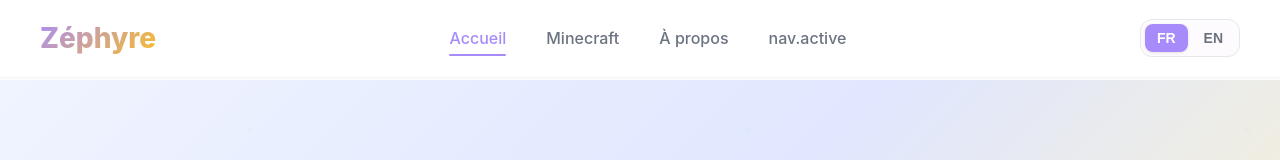
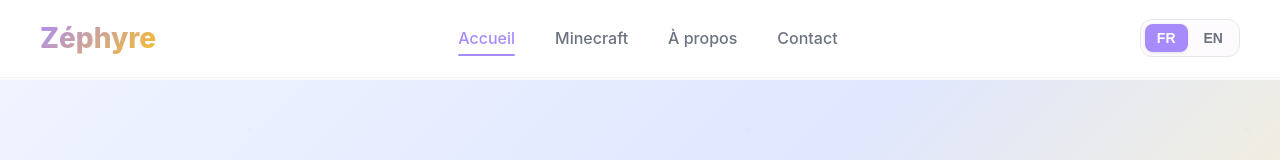
Before and after one commit to Punkiepoux/zephyre-app, an Angular app: page / in a window 1280 px wide. Shown: the top 160 px of the page. Built offline with nearby package versions, Linux system fonts and the light colour scheme.

Commit message:
Update of translation feature to make it work

```diff
--- a/src/app/app.component.html
+++ b/src/app/app.component.html
@@ -17,7 +17,7 @@
           routerLinkActive="active"
           [routerLinkActiveOptions]="{ exact: true }"
           class="nav-link"
-          >{{ 'nav.home' | translate }}</a
+          >{{ "nav.home" | translate }}</a
         >
       </li>
       <li>
@@ -25,29 +25,26 @@
           [routerLink]="'/minecraft'"
           routerLinkActive="active"
           class="nav-link"
-          >{{ 'nav.minecraft' | translate }}</a
+          >{{ "nav.minecraft" | translate }}</a
         >
       </li>
       <li>
-        <a
-          [routerLink]="'/about'"
-          routerLinkActive="active"
-          class="nav-link"
-          >{{ 'nav.about' | translate }}</a
-        >
+        <a [routerLink]="'/about'" routerLinkActive="active" class="nav-link">{{
+          "nav.about" | translate
+        }}</a>
       </li>
       <li>
         <a
           [routerLink]="'/contact'"
           routerLinkActive="active"
           class="nav-link"
-          >{{ 'nav.active' | translate }}</a
+          >{{ "nav.contact" | translate }}</a
         >
       </li>
     </ul>
     <div class="lang-switch">
-      <button (click)="setLanguage('fr')" class="lang-btn active">FR</button>
-      <button (click)="setLanguage('en')" class="lang-btn">EN</button>
+      <button (click)="setLanguage('fr')" class="lang-btn" [class.active]="currentLang === 'fr'">FR</button>
+      <button (click)="setLanguage('en')" class="lang-btn" [class.active]="currentLang === 'en'">EN</button>
     </div>
     <button class="mobile-menu-btn">
       <i class="fas fa-bars"></i>
--- a/src/app/app.component.ts
+++ b/src/app/app.component.ts
@@ -14,6 +14,7 @@ import { TranslatePipe } from './pipes/translate.pipe';
 export class AppComponent implements OnInit {
   title = 'zephyre-app';
   currentRoute: string = '';
+  currentLang: string = 'fr';
 
   constructor(private router: Router, private translationService: TranslationService) {}
   ngOnInit() {
@@ -31,6 +32,8 @@ export class AppComponent implements OnInit {
 
   setLanguage(lang: string) {
     this.translationService.setLanguage(lang);
+    this.currentLang = lang;
+    console.log(this.currentLang);
   }
 }
 
```
